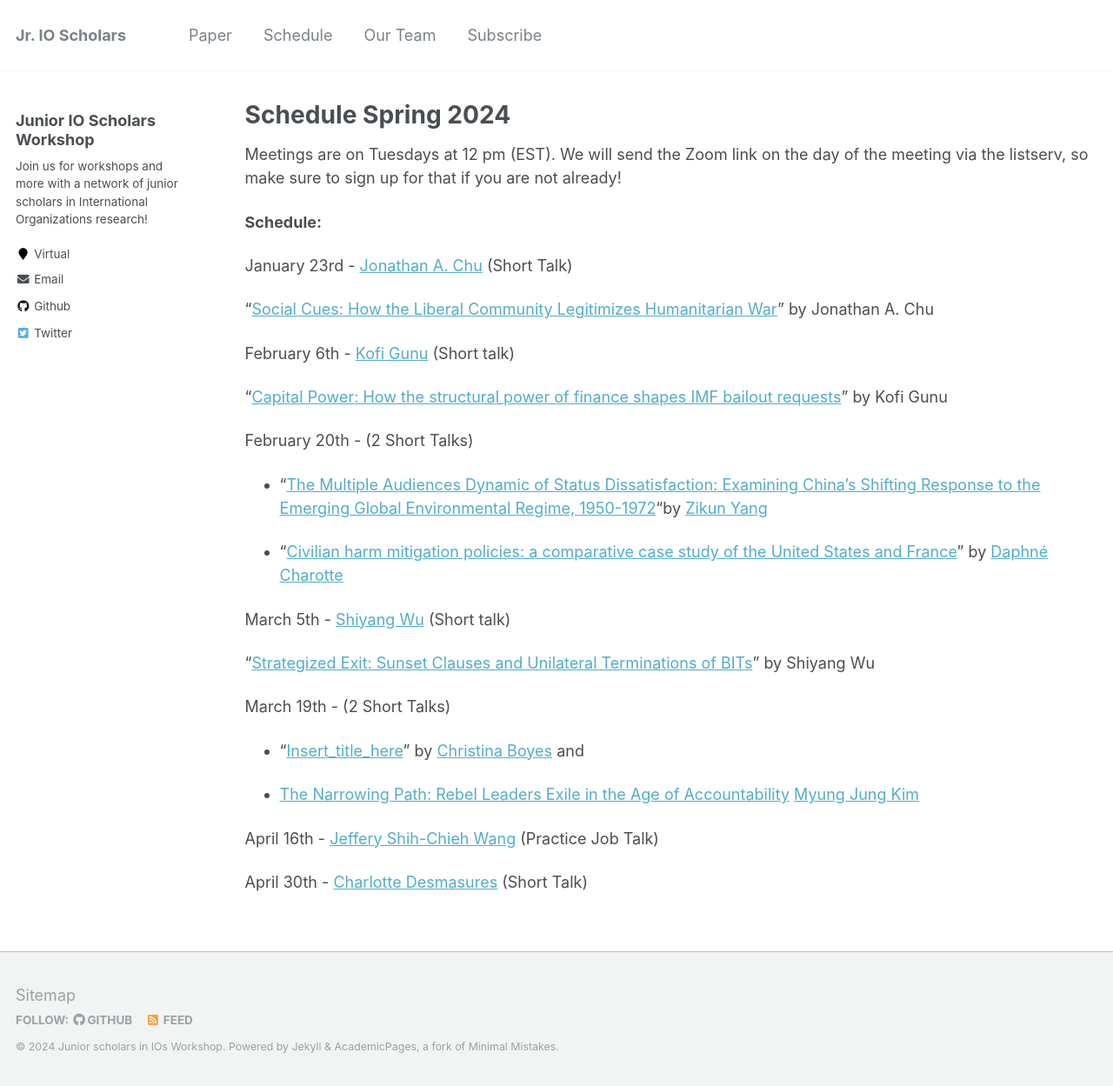
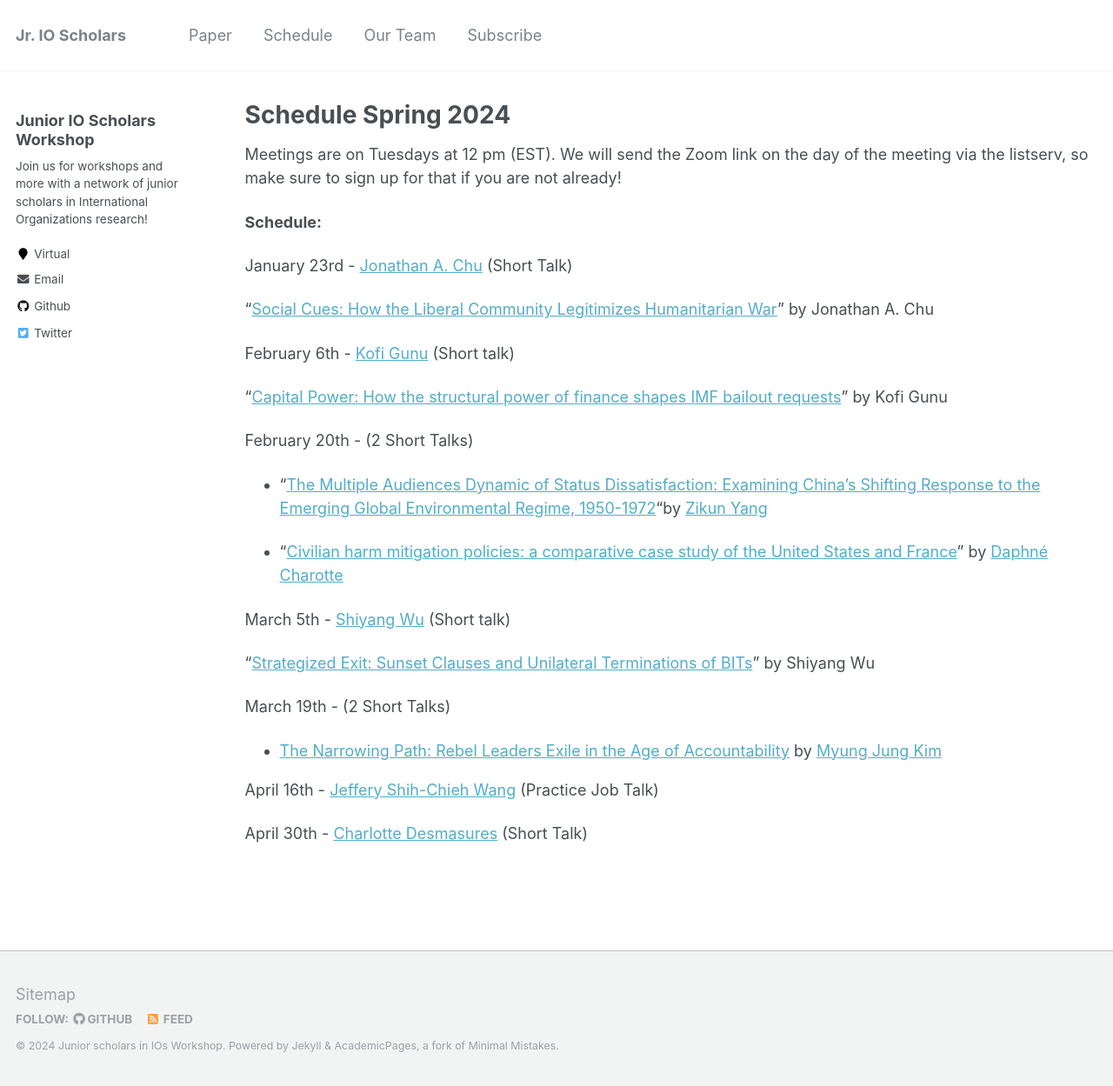
Before and after one commit to IO-workshop/IO-workshop.github.io, a Jekyll site: the page built from _pages/schedule.md, in a window 1280 px wide and 1249 px high. Shown: the whole window at 87% size. Built offline with Jekyll 4.4.1, drawn with Linux system fonts in a browser that asks for light colours.

Commit message:
Update schedule.md

```diff
--- a/_pages/schedule.md
+++ b/_pages/schedule.md
@@ -30,10 +30,10 @@ March 5th - [Shiyang Wu](https://www.polsci.ucsb.edu/people/shiyang-wu) (Short t
 
 
 March 19th - (2 Short Talks)
-- "[Insert_title_here](https://io-workshop.github.io/files/insert_name_here.pdf)" by [Christina Boyes](https://scholar.google.com/citations?user=HIHu46UAAAAJ&hl=en) and
 
-- [The Narrowing Path: Rebel Leaders Exile in the Age of Accountability](https://io-workshop.github.io/files/JuniorIO_Exile_MJK_Mar2024.pdf) [Myung Jung Kim](https://www.myungjungkim.com/)
+- [The Narrowing Path: Rebel Leaders Exile in the Age of Accountability](https://io-workshop.github.io/files/JuniorIO_Exile_MJK_Mar2024.pdf) by [Myung Jung Kim](https://www.myungjungkim.com/)
 
+<!-- - "[Insert_title_here](https://io-workshop.github.io/files/insert_name_here.pdf)" by [Christina Boyes](https://scholar.google.com/citations?user=HIHu46UAAAAJ&hl=en) and -->
 
 April 16th - [Jeffery Shih-Chieh Wang](https://jeffery-wang.com/) (Practice Job Talk)
 
```
